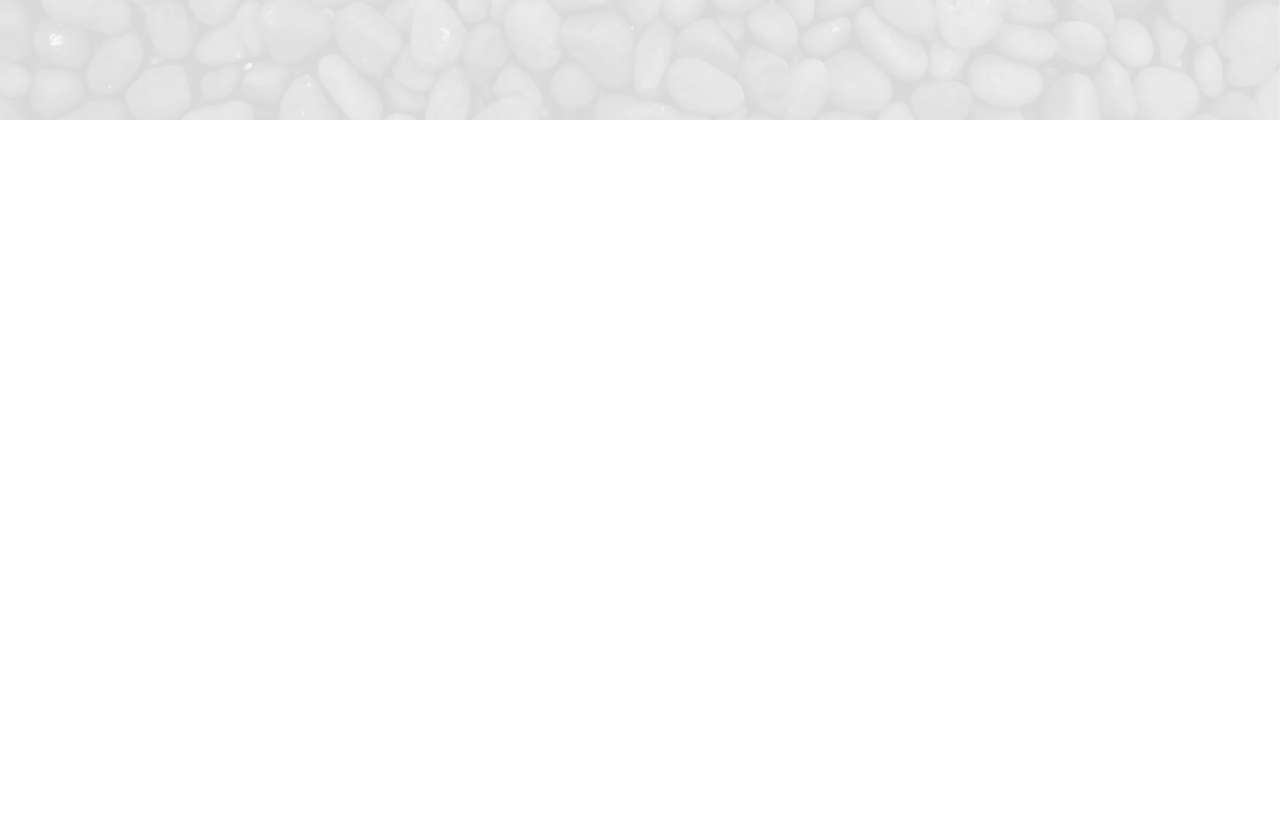
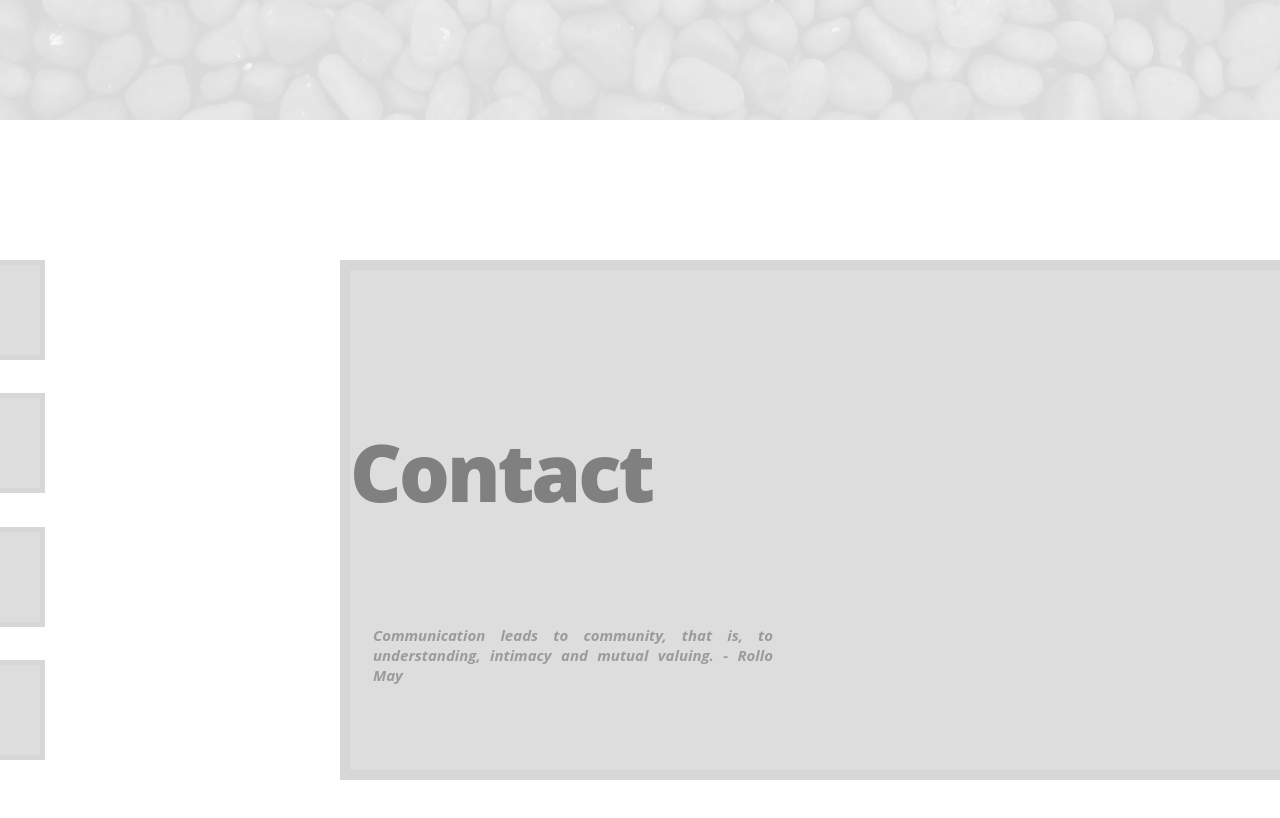
Before and after one commit to arnazmursidp/portofolio, a React (Create React App) app: page / in a window 1280 px wide. Shown: the part 680-1498 px from the top of the page. Before the commit the page ends 800 px from the top, so only its background shows below. Built offline with nearby package versions, Linux system fonts and the light colour scheme.

Commit message:
uncomment contact component

```diff
--- a/src/App.js
+++ b/src/App.js
@@ -27,7 +27,7 @@ class App extends Component {
     return (
       <div>
         <Header/>
-        {/** <Contact startAnimationContact={this.state.startAnimationContact} />**/}
+        <Contact startAnimationContact={this.state.startAnimationContact} />
       </div>
     );
   }
```
